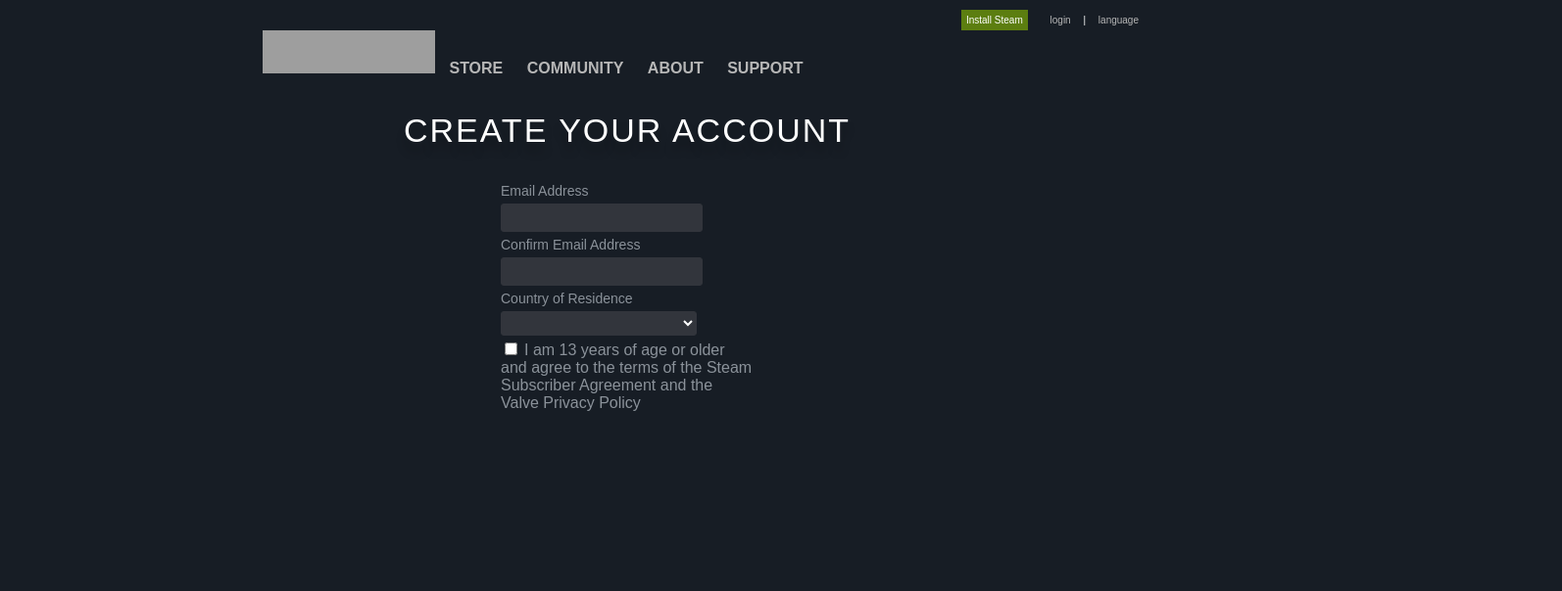
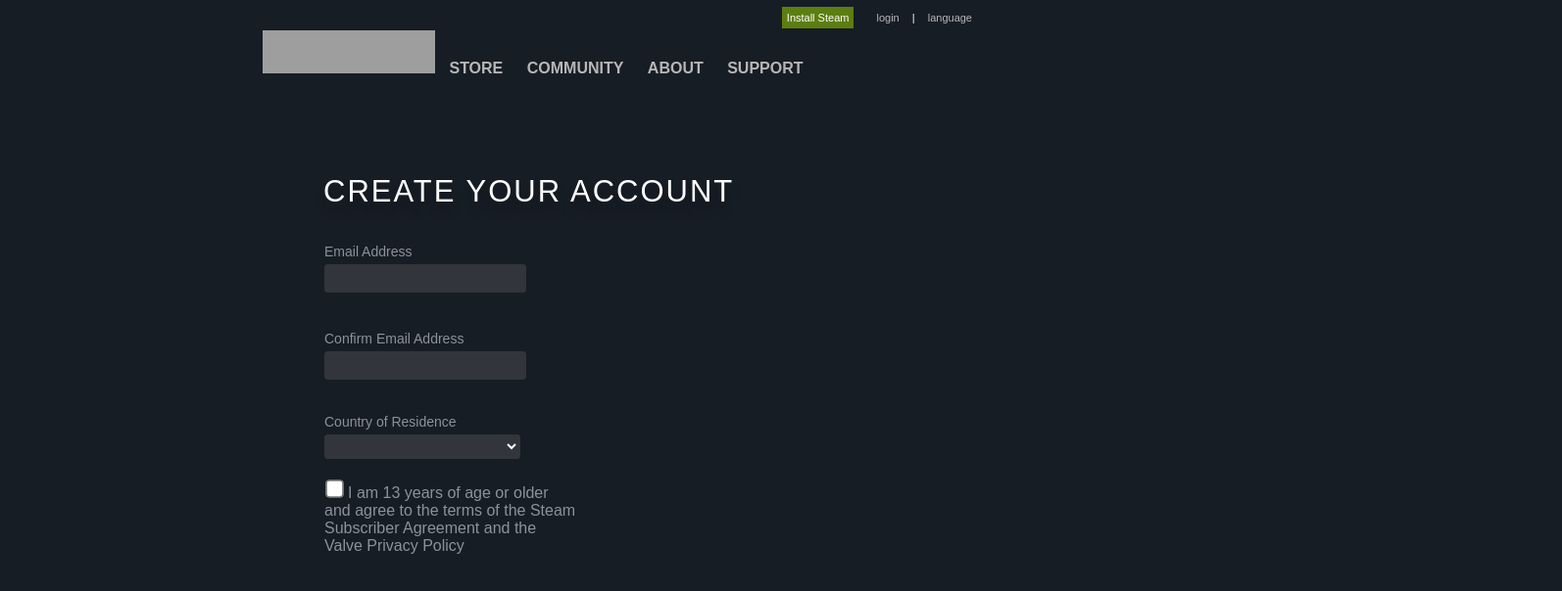
Before and after one commit to DarisNaufal/DFT40163_MK5_Login, a plain HTML site: page daftar.html in a window 1280 px wide. Shown: the whole page at 98% size, 1594 px wide, since content can reach past the window. Drawn offline with Linux system fonts and the light colour scheme; grey boxes are pictures that could not be loaded.

Commit message:
steamdesign

```diff
--- a/daftar.html
+++ b/daftar.html
@@ -33,18 +33,23 @@
 
         <p>
         <table class="table">
+            <div>
             <tr>
                 <td><label class="email" for="email">Email Address</label></td>
             </tr>
             <tr>
                 <td><input class="table-inpute" type="email" name="email" size="30" required id="email"></td>
             </tr>
+            </div>
+            <div>
             <tr>
                 <td><label class="cemail" for="Cemail">Confirm Email Address</label></td>
             </tr>
             <tr>
                 <td><input class="table-inputc" type="email" name="Cemail" size="30" required id="Cemail"></td>
             </tr>
+            </div>
+            <div>
             <tr>
                 <td><label class="country" for="country">Country of Residence</label></td>
             </tr>
@@ -60,10 +65,10 @@
                         <option value="7"></option>
                     </select></td>
             </tr>
+            </div>
             <tr>
                 <td><input type="checkbox" type="checkbox" id="checkbox">
-                    <label for="checkbox" class="checkbox-label"> I am 13 years of age or older and agree to the terms
-                        of the Steam Subscriber Agreement and the <br> Valve Privacy Policy</label>
+                    <label for="checkbox" class="checkbox-label"> I am 13 years of age or older and agree to the terms of the Steam Subscriber Agreement and the Valve Privacy Policy</label>
                 </td>
             </tr>
         </table>
--- a/style.css
+++ b/style.css
@@ -5,13 +5,15 @@ body {
 .h1 {
     color: white;
     font-family: Arial, Helvetica, sans-serif;
-    font-size: 34px;
+    font-size: 31px;
     text-transform: uppercase;
     text-shadow: 0px 10px 10px rgba(0, 0, 0, 0.25);
     margin-bottom: 30px;
     font-weight: 200;
     letter-spacing: 2px;
-    text-align: center;
+    position: relative;
+    left: 322px;
+    top: 65px;
 
 }
 
@@ -19,6 +21,9 @@ body {
     color: #8B929A;
     font-size: 14px;
     font-family: Arial, Helvetica, sans-serif;
+    position: relative;
+    top: 66px;
+    right: 180px;
 }
 
 .cemail {
@@ -26,17 +31,26 @@ body {
     font-size: 14px;
     font-family: Arial, Helvetica, sans-serif;
     background-size: cover;
+    position: relative;
+    top: 100px;
+    right: 180px;
 }
 
 .country {
     color: #8B929A;
     font-family: Arial, Helvetica, sans-serif;
     font-size: 14px;
+    position: relative;
+    top: 130px;
+    right: 180px;
 }
 
 .checkbox-label {
     color: #8B929A;
     font-family: Arial, Helvetica, sans-serif;
+    position: relative;
+    top: 150px;
+    right: 180px;
 }
 
 .table {
@@ -52,6 +66,9 @@ body {
     border-radius: 3px;
     color: white;
     font-family: Arial, Helvetica, sans-serif;
+    position: relative;
+    top: 66px;
+    right: 180px;
 }
 
 .table-inputc {
@@ -62,6 +79,9 @@ body {
     border-radius: 3px;
     color: white;
     font-family: Arial, Helvetica, sans-serif;
+    position: relative;
+    top: 100px;
+    right: 180px;
 }
 
 .table-country {
@@ -72,6 +92,9 @@ body {
     border-radius: 3px;
     color: white;
     font-family: Arial, Helvetica, sans-serif;
+    position: relative;
+    top: 130px;
+    right: 180px;
 }
 
 .header {
@@ -106,8 +129,15 @@ a:hover {
     text-align: right;
     font-family: Arial, Helvetica, sans-serif;
     color: white;
-    font-size: 10px;
+    font-size: 11px;
     position: relative;
-    top: -65px;
-    right: 100px;
+    top: -68px;
+    right: 270px;
 }
+
+#checkbox{
+    position: relative;
+    top: 147px;
+    right: 180px;
+    transform: scale(1.4);
+}
```
